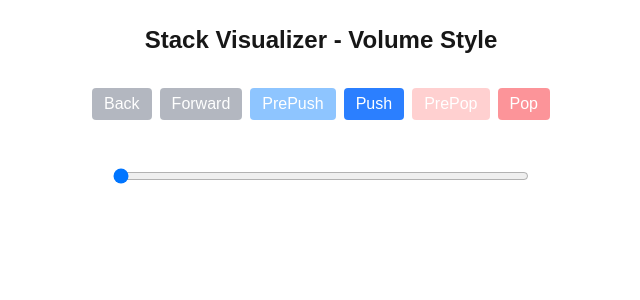
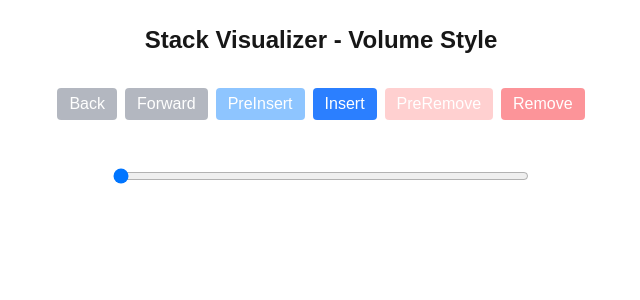
Before and after one commit to goomyman/leetcodewizard, a Next.js app in the folder Prototypes/stack-visualizer/: page / in a window 1280 px wide. Shown: the top 300 px of the page, without its empty margins (319-959 px from the left). Built offline with nearby package versions, Linux system fonts and the light colour scheme.

Commit message:
renames to insert and remove

```diff
--- a/Prototypes/stack-visualizer/src/app/stack/Stack.css
+++ b/Prototypes/stack-visualizer/src/app/stack/Stack.css
@@ -2,5 +2,5 @@
   display: flex;
   flex-direction: column;
   align-items: center;
-  position: relative; /* necessary for floating PrePush */
+  position: relative;
 }
--- a/Prototypes/stack-visualizer/src/app/stack/StackControl.tsx
+++ b/Prototypes/stack-visualizer/src/app/stack/StackControl.tsx
@@ -1,31 +1,31 @@
 "use client";
 
 interface StackControlProps {
-  onPrePush: () => void;
-  onPush: () => void;
-  onPrePop: () => void;
-  onPop: () => void;
+  onPreInsert: () => void;
+  onInsert: () => void;
+  onPreRemove: () => void;
+  onRemove: () => void;
   onBack: () => void;
   onForward: () => void;
-  disabledPrePush: boolean;
-  disabledPush: boolean;
-  disabledPrePop: boolean;
-  disabledPop: boolean;
+  disabledPreInsert: boolean;
+  disabledInsert: boolean;
+  disabledPreRemove: boolean;
+  disabledRemove: boolean;
   canGoBack: boolean;
   canGoForward: boolean;
 }
 
 export default function StackControl({
-  onPrePush,
-  onPush,
-  onPrePop,
-  onPop,
+  onPreInsert: onPreInsert,
+  onInsert: onInsert,
+  onPreRemove: onPreRemove,
+  onRemove: onRemove,
   onBack,
   onForward,
-  disabledPrePush,
-  disabledPush,
-  disabledPrePop,
-  disabledPop,
+  disabledPreInsert: disabledPreInsert,
+  disabledInsert: disabledInsert,
+  disabledPreRemove: disabledPreRemove,
+  disabledRemove: disabledRemove,
   canGoBack,
   canGoForward,
 }: StackControlProps) {
@@ -46,32 +46,32 @@ export default function StackControl({
         Forward
       </button>
       <button
-        onClick={onPrePush}
-        disabled={disabledPrePush}
+        onClick={onPreInsert}
+        disabled={disabledPreInsert}
         className="px-3 py-1 bg-blue-300 text-white rounded disabled:opacity-50"
       >
-        PrePush
+        PreInsert
       </button>
       <button
-        onClick={onPush}
-        disabled={disabledPush}
+        onClick={onInsert}
+        disabled={disabledInsert}
         className="px-3 py-1 bg-blue-500 text-white rounded disabled:opacity-50"
       >
-        Push
+        Insert
       </button>
       <button
-        onClick={onPrePop}
-        disabled={disabledPrePop}
+        onClick={onPreRemove}
+        disabled={disabledPreRemove}
         className="px-3 py-1 bg-red-300 text-white rounded disabled:opacity-50"
       >
-        PrePop
+        PreRemove
       </button>
       <button
-        onClick={onPop}
-        disabled={disabledPop}
+        onClick={onRemove}
+        disabled={disabledRemove}
         className="px-3 py-1 bg-red-500 text-white rounded disabled:opacity-50"
       >
-        Pop
+        Remove
       </button>
     </div>
   );
--- a/Prototypes/stack-visualizer/src/app/stack/StackItem.tsx
+++ b/Prototypes/stack-visualizer/src/app/stack/StackItem.tsx
@@ -11,16 +11,16 @@ interface StackItemProps {
 }
 
 export default function StackItem({ item, stopShaking, stackIndex }: StackItemProps) {
-  const isPrePush = item.state === StackItemState.PreInsert;
-  const isPrePop = item.state === StackItemState.PreRemove;
+  const isPreInsert = item.state === StackItemState.PreInsert;
+  const isPreRemove = item.state === StackItemState.PreRemove;
 
   const controls = useAnimation();
 
-  // PrePop / PrePush animation: gentle vertical bounce + pulse
+  // animation: gentle vertical bounce + pulse
   useEffect(() => {
-    const shouldAnimate = (isPrePop || isPrePush) && !stopShaking;
-    const baseY = isPrePush ? -(STACK_ITEM_HEIGHT) : 0;
-    const baseX = isPrePush ? -(STACK_ITEM_WIDTH * 0.30) : 0;
+    const shouldAnimate = (isPreRemove || isPreInsert) && !stopShaking;
+    const baseY = isPreInsert ? -(STACK_ITEM_HEIGHT * 0.1) : 0;
+    const baseX = isPreInsert ? -(STACK_ITEM_WIDTH * 0.30) : 0;
 
     if (shouldAnimate) {
       controls.start({
@@ -42,7 +42,7 @@ export default function StackItem({ item, stopShaking, stackIndex }: StackItemPr
         transition: { type: "spring", stiffness: 300, damping: 20 },
       });
     }
-  }, [isPrePop, isPrePush, stopShaking, controls]);
+  }, [isPreRemove, isPreInsert, stopShaking, controls]);
 
   return (
     <motion.div
@@ -54,8 +54,8 @@ export default function StackItem({ item, stopShaking, stackIndex }: StackItemPr
         display: "flex",
         alignItems: "center",
         justifyContent: "center",
-        boxShadow: isPrePush ? "0px 8px 15px rgba(0,0,0,0.2)" : "none",
-        zIndex: isPrePush ? 10 : 1,
+        boxShadow: isPreInsert ? "0px 8px 15px rgba(0,0,0,0.2)" : "none",
+        zIndex: isPreInsert ? 10 : 1,
       }}
       layout // smooth transition from floating → normal stack
       animate={controls}
--- a/Prototypes/stack-visualizer/src/app/stack/StackManager.tsx
+++ b/Prototypes/stack-visualizer/src/app/stack/StackManager.tsx
@@ -40,21 +40,16 @@ let idCounter = 0;
   };
 
   const insert = (index?: number) => {
-    if (topState === StackItemState.PreInsert || topState === StackItemState.PreRemove) {
-      const newStack = [{ ...topItem, state: StackItemState.Insert }, ...stack.slice(1)];
-      history.push(newStack);
-    } else {
-      insertItemAt(currentInput, index ?? 0, StackItemState.Insert);
-    }
+    insertItemAt(currentInput, index ?? 0, StackItemState.Insert);
   };
 
-  const preRemove = () => {
+  const preRemove = (index?: number) => {
     if (!stack.length || topState !== StackItemState.Insert) return;
     const next = [{ ...topItem, state: StackItemState.PreRemove }, ...stack.slice(1)];
     history.push(next);
   };
 
-  const remove = () => {
+  const remove = (index?: number)  => {
     if (!stack.length || topState === StackItemState.PreInsert) return;
     history.push(stack.slice(1));
   };
@@ -71,26 +66,26 @@ let idCounter = 0;
   };
 
   /** Button states */
-  const disabledPrePush = topState === StackItemState.PreInsert || topState === StackItemState.PreRemove;
-  const disabledPush = topState === StackItemState.PreRemove;
-  const disabledPrePop = topState !== StackItemState.Insert;
-  const disabledPop = !stack.length || topState === StackItemState.PreInsert;
+  const disabledPreInsert = topState === StackItemState.PreInsert || topState === StackItemState.PreRemove;
+  const disabledInsert = topState === StackItemState.PreRemove;
+  const disabledPreRemove = topState !== StackItemState.Insert;
+  const disabledRemove = !stack.length || topState === StackItemState.PreInsert;
   const canGoBack = history.canGoBack;
   const canGoForward = history.canGoForward;
 
   return (
     <div className="p-4 flex flex-col items-center gap-4 relative w-full max-w-md">
       <StackControl
-        onPrePush={preInsert}
-        onPush={insert}
-        onPrePop={preRemove}
-        onPop={remove}
+        onPreInsert={preInsert}
+        onInsert={insert}
+        onPreRemove={preRemove}
+        onRemove={remove}
         onBack={back}
         onForward={forward}
-        disabledPrePush={disabledPrePush}
-        disabledPush={disabledPush}
-        disabledPrePop={disabledPrePop}
-        disabledPop={disabledPop}
+        disabledPreInsert={disabledPreInsert}
+        disabledInsert={disabledInsert}
+        disabledPreRemove={disabledPreRemove}
+        disabledRemove={disabledRemove}
         canGoBack={canGoBack}
         canGoForward={canGoForward}
       />
```
